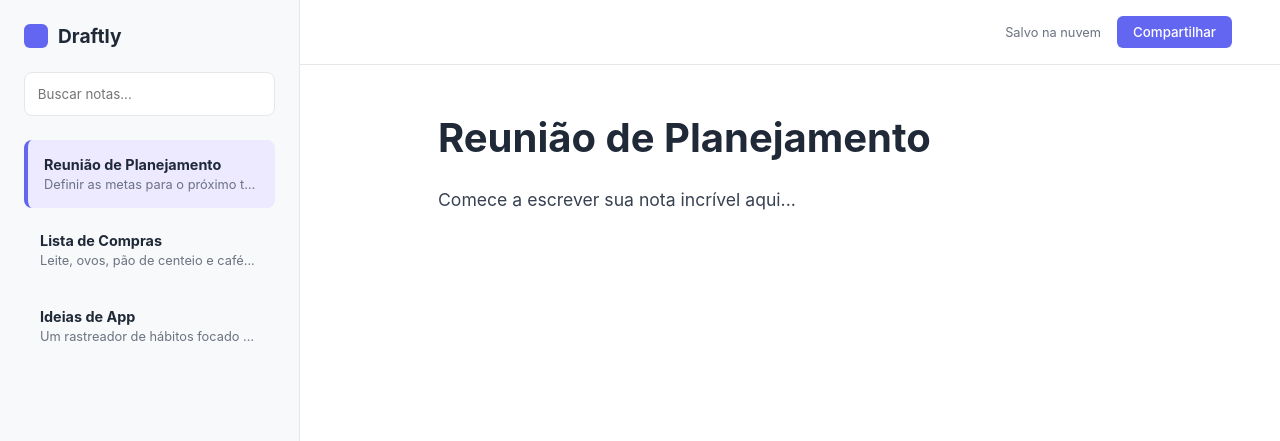
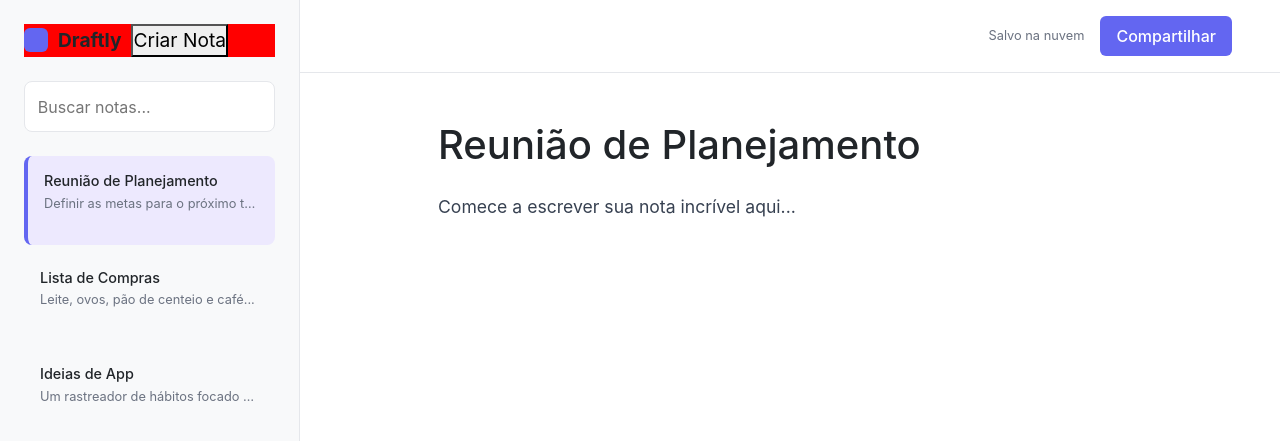
Before and after one commit to GuiPolezi/Study-SPA, a plain HTML site: page index.html in a window 1280 px wide. Shown: the top 441 px of the page. Drawn offline with nearby package versions, Linux system fonts and the light colour scheme.

Commit message:
Adding btn-create

```diff
--- a/index.html
+++ b/index.html
@@ -5,15 +5,18 @@
     <meta name="viewport" content="width=device-width, initial-scale=1.0">
     <title>Draftly | Suas Notas</title>
     <link rel="stylesheet" href="style.css">
+    <link href="https://cdn.jsdelivr.net/npm/bootstrap@5.3.8/dist/css/bootstrap.min.css" rel="stylesheet" integrity="sha384-sRIl4kxILFvY47J16cr9ZwB07vP4J8+LH7qKQnuqkuIAvNWLzeN8tE5YBujZqJLB" crossorigin="anonymous">
     <script src="https://unpkg.com/lucide@latest"></script>
 </head>
 <body>
 
     <aside class="sidebar">
-        <div class="logo">
+        <div class="logo d-flex justifify-content-between">
             <div class="logo-icon"></div>
             <span>Draftly</span>
+            <button class="btn-create">Criar Nota</button>
         </div>
+
 
         <div class="search-container">
             <input type="text" placeholder="Buscar notas...">
@@ -47,6 +50,6 @@
             </div>
         </div>
     </main>
-
+<script src="https://cdn.jsdelivr.net/npm/bootstrap@5.3.8/dist/js/bootstrap.bundle.min.js" integrity="sha384-FKyoEForCGlyvwx9Hj09JcYn3nv7wiPVlz7YYwJrWVcXK/BmnVDxM+D2scQbITxI" crossorigin="anonymous"></script>
 </body>
 </html>
--- a/style.css
+++ b/style.css
@@ -36,6 +36,7 @@
     gap: 10px;
     font-weight: 700;
     font-size: 1.2rem;
+    background-color: red;
     margin-bottom: 1.5rem;
 }
 
@@ -44,6 +45,12 @@
     height: 24px;
     background: var(--accent);
     border-radius: 6px;
+}
+
+/* Criar nota */
+.btn-create {
+    text-align: end;
+
 }
 
 .search-container input {
```
